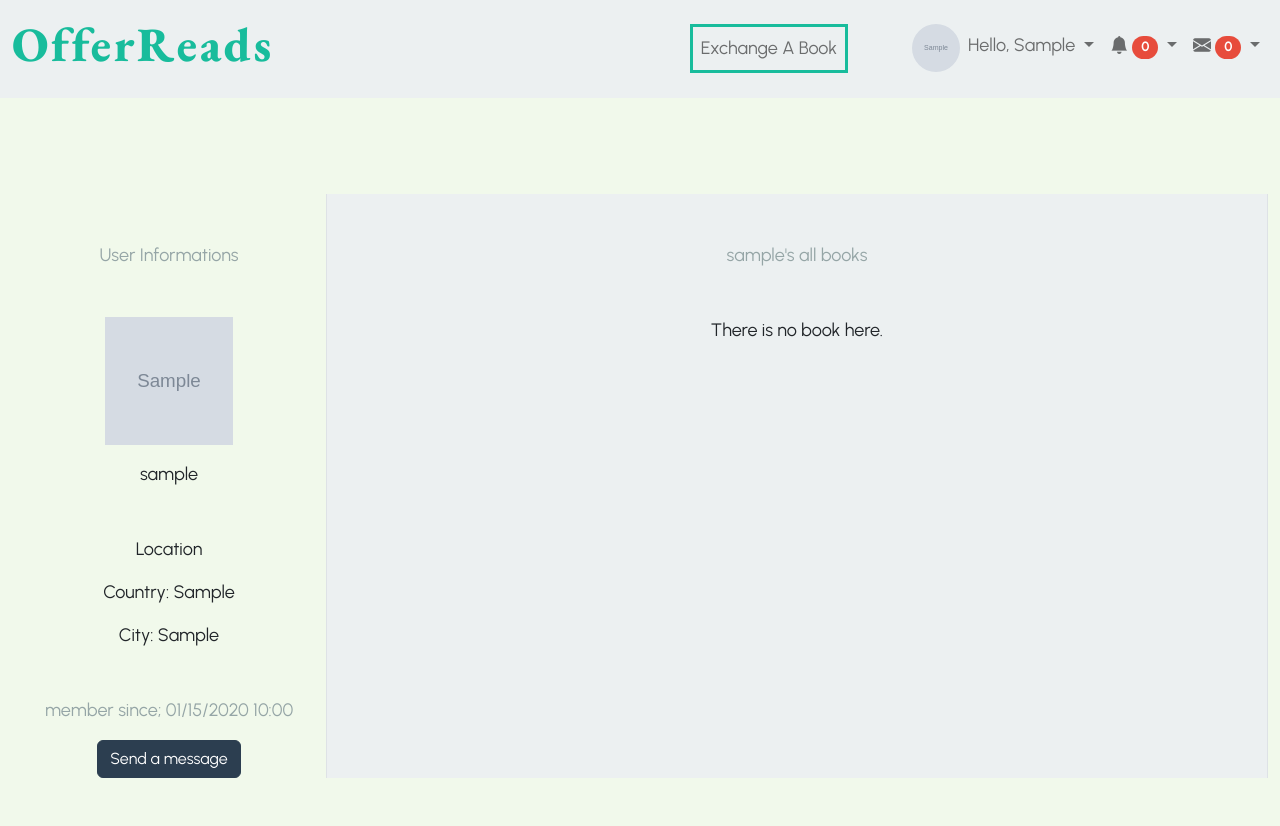
After one commit to levent-86/OfferReads, a Flask app: a page that uses templates/user.html in a window 1280 px wide. The commit adds this page. Run offline with Flask 2, Linux system fonts and the light colour scheme; a user stored in the database is signed in; tables that the repository leaves empty hold one stand-in row (values such as "Sample post"); grey boxes marked "Sample" are stand-in pictures; some libraries are stand-ins or nearby versions.

Commit message:
user.html added, database altered, query fixations
In this commit; false database queries are fixed, sqlite database altered, added POST features in offered.html.

```diff
--- a/app.py
+++ b/app.py
@@ -40,7 +40,7 @@ def index():
     # Redirect to clicked book or user / show all books
     else:
         # Query all available books
-        all_books = db.execute("SELECT (users.id) AS userid, username, (books.id) AS bookid, title, author, condition, image, strftime('%m/%d/%Y %H:%M', books.date) AS date FROM books JOIN users ON books.user_id = users.id INNER JOIN images ON books.id = images.book_id WHERE is_offered = 0 AND is_available = 1 GROUP BY books.id, images.book_id;")
+        all_books = db.execute("SELECT (users.id) AS userid, username, (books.id) AS bookid, title, author, condition, image, strftime('%m/%d/%Y %H:%M', books.date) AS date FROM books JOIN users ON books.user_id = users.id INNER JOIN images ON books.id = images.book_id WHERE is_offered = 0 AND is_available = 1 GROUP BY books.id, images.book_id ORDER BY RANDOM();")
 
         return render_template("index.html", greet=greet_user(), picture=profile_picture(), all_books=all_books)
 
@@ -116,7 +116,7 @@ def book(books_id, books_name):
             if img[i].filename == '':
                 empty_book_id = db.execute("SELECT id FROM books WHERE id = ?;", offerer_book)[0]["id"]
                 db.execute("INSERT INTO images (user_id, book_id) VALUES (?, ?);", session["user_id"], empty_book_id)
-                flash(f"You're successfully offered {user_title.title()} book for {book_details[0]['title'].title()}. You can offer more than one book!")
+                flash(f"You're successfully offered {user_title.title()} book for {book_details[0]['title'].title()} book. You can offer more books!")
                 return redirect(f"/book/{books_id}{books_name}")
 
             # Ensure if input file format is right
@@ -156,7 +156,7 @@ def book(books_id, books_name):
                 db.execute("INSERT INTO images (user_id, book_id, image) VALUES (?, ?, ?);", session["user_id"], book_id, secure)
 
         # Flash the success and redirect to book.html
-        flash(f"You're successfully offered {user_title.title()} book for {book_details[0]['title'].title()}. You can offer more than one book!")
+        flash(f"You're successfully offered {user_title.title()} book for {book_details[0]['title'].title()} book. You can offer more books!")
         return redirect(f"/book/{books_id}{books_name}")
     else:
         # Show user informations of main book owner
@@ -176,13 +176,93 @@ def book(books_id, books_name):
 @app.route("/offered/<int:offered_id><string:offered_name>", methods=["GET", "POST"])
 @login_required
 def offered(offered_id, offered_name):
-    # Display offered books
+    # Display, remove, accept/decline offered books
+
+    # Take previous book in a variable
+    prev_book = db.execute("SELECT books.title, books.id FROM books JOIN offers ON books.id = receiver_book WHERE receiver_book IN (SELECT receiver_book FROM offers WHERE offerer_book = ?) AND books.is_offered = 0 AND books.is_available = 1 GROUP BY books.id;", offered_id)
+
     if request.method == "POST":
-        ...
+        # Collect buttons informations in a variable
+        offer_remove = request.form.get("offer_remove")
+        offer_accept = request.form.get("offer_accept")
+        offer_decline = request.form.get("offer_decline")
+
+        accepted = 1
+
+        # Ensure if remove button points the right book
+        if offer_remove != None and int(offer_remove) != offered_id:
+            flash("Invalid book to remove.")
+            return redirect(f"/offered/{offered_id}{offered_name}")
+
+        # Ensure if accept button points the right book
+        if offer_accept != None and int(offer_accept) != offered_id:
+            flash("Invalid book to accept.")
+            return redirect(f"/offered/{offered_id}{offered_name}")
+
+        # Ensure if decline button points the right book
+        if offer_decline != None and int(offer_decline) != offered_id:
+            flash("Invalid book to decline.")
+            return redirect(f"/offered/{offered_id}{offered_name}")
+
+        # Remove the offered book if button points the right book
+        if offer_remove != None and int(offer_remove) == offered_id:
+            db.execute("UPDATE books SET is_available = 0 WHERE id = ?;", offered_id)
+            flash("Your offer successfully removed.")
+            return redirect(f"/book/{prev_book[0]['id']}{prev_book[0]['title']}")
+
+        # Decline the offered book if button points the right book
+        if offer_decline != None and int(offer_decline) == offered_id:
+            db.execute("UPDATE books SET is_available = 0, is_accepted = ? WHERE id = ?;", -abs(accepted), offered_id)
+            flash("Offer rejected.")
+            return redirect(f"/book/{prev_book[0]['id']}{prev_book[0]['title']}")
+
+        # Accept the offered book if button points the right book
+        if offer_accept != None and int(offer_accept) == offered_id:
+
+            # Query the all informations about offeror and offeree
+            offerer_informations = db.execute("SELECT username, fname, lname, address, phone, country, city FROM users WHERE id IN (SELECT offerer FROM offers WHERE offerer_book = ?);", offered_id)
+            o_fname = offerer_informations[0]["fname"]
+            o_lname = offerer_informations[0]["lname"]
+            o_address = offerer_informations[0]["address"]
+            o_phone = offerer_informations[0]["phone"]
+            receiver_informations = db.execute("SELECT fname, lname, address, phone, country, city FROM users WHERE id IN (SELECT receiver FROM offers WHERE offerer_book = ?);", offered_id)
+            r_fname = receiver_informations[0]["fname"]
+            r_lname = receiver_informations[0]["lname"]
+            r_address = receiver_informations[0]["address"]
+            r_phone = receiver_informations[0]["phone"]
+
+
+            # Update the accepted book and make it unavailable
+            db.execute("UPDATE books SET is_available = 0, is_accepted = ? WHERE id = ?;", accepted, offered_id)
+            # Update the other offered books are not accepted and make them unavailable
+            db.execute("UPDATE books SET is_available = 0, is_accepted = ? WHERE id IN (SELECT receiver_book FROM offers WHERE offerer_book = ?) AND is_available = 1;", -abs(accepted), offered_id)
+            # Update the main book and make it unavailable
+            db.execute("UPDATE books SET is_available = 0 WHERE id IN (SELECT receiver_book FROM offers WHERE offerer_book = ?) AND is_available = 1 AND is_offered = 0;", offered_id)
+
+
+            # Send contact information to each other via message between the offeror and the offeree
+            if o_fname and o_lname and o_address and o_phone and r_fname and r_lname and r_address and r_phone:
+                # Query the offeror and offeree's user id
+                sender = db.execute("SELECT receiver FROM offers WHERE offerer_book = ?", offered_id)[0]["receiver"]
+                receiver = db.execute("SELECT offerer FROM offers WHERE offerer_book = ?", offered_id)[0]["offerer"]
+                # Query the offeror and offeree's book titles
+                sender_book = db.execute("SELECT title FROM books WHERE id IN (SELECT receiver_book FROM offers WHERE offerer_book = ?)", offered_id)[0]["title"]
+                receiver_book = db.execute("SELECT title FROM books WHERE id IN (SELECT offerer_book FROM offers WHERE offerer_book = ?)", offered_id)[0]["title"]
+                # Create an auto message to send each other
+                sender_message = f"Hello, {o_fname.title()}! I accepted the \"{receiver_book.title()}\" book you offered me for my \"{sender_book.title()}\" book.\nHere is my contact informations to book exchange:\nMy Address: {r_address.title()}, {receiver_informations[0]['city'].title()} / {receiver_informations[0]['country'].title()} \nMy phone number: {r_phone}\n{r_fname.title()} {r_lname.title()}"
+                receiver_message = f"Hello, {r_fname.title()}! Great news! Let's exchange the books.\n Here is my contact informations to book exchange:\nMy Address: {o_address.title()}, {offerer_informations[0]['city'].title()} / {offerer_informations[0]['country'].title()} \nMy phone number: {o_phone}\n{o_fname.title()} {o_lname.title()}"
+                # INSERT the message in the database
+                db.execute("INSERT INTO messages (sender, receiver, message) VALUES (?, ?, ?);", sender, receiver, sender_message)
+                db.execute("INSERT INTO messages (sender, receiver, message) VALUES (?, ?, ?);", receiver, sender, receiver_message)
+
+                # Flash the success and redirect user
+                flash("Congratulations! Don't forget to check your inbox!")
+                return redirect("/")
+            else:
+                # Flash the success and redirect user
+                flash("Congratulations! Please contact the offeror.")
+                return redirect(f"/user/{offerer_informations[0]['username']}")
     else:
-        # Take previous book's name in a variable
-        prev_book_name = db.execute("SELECT books.title, books.id FROM books JOIN offers ON books.id = receiver_book WHERE receiver_book IN (SELECT receiver_book FROM offers WHERE offerer_book = ?) AND books.is_offered = 0 AND books.is_available = 1 GROUP BY books.id;", offered_id)[0]["title"]
-
         # Offerer user informations
         offerer_user = db.execute("SELECT users.id, username, country, city, picture, strftime('%m/%d/%Y %H:%M', users.date) AS date FROM users JOIN offers ON users.id = offers.offerer WHERE offers.offerer_book = ?;", offered_id)
 
@@ -192,15 +272,22 @@ def offered(offered_id, offered_name):
         # Offered book's images
         book_images = db.execute("SELECT * FROM images WHERE book_id = ?;", offered_id)
 
-        return render_template("offered.html", greet=greet_user(), picture=profile_picture(), offered_name=offered_name, prev_book_name=prev_book_name, offerer_user=offerer_user, offerer_book=offerer_book, book_images=book_images)
+        return render_template("offered.html", greet=greet_user(), picture=profile_picture(), offered_id=offered_id, offered_name=offered_name, prev_book=prev_book, offerer_user=offerer_user, offerer_book=offerer_book, book_images=book_images)
 
 
 
 @app.route("/user/<username>")
 @login_required
 def user(username):
-    # Book display and offer button
-    return render_template("user.html", greet=greet_user(), picture=profile_picture())
+    # User and book informations, message send button
+
+    # Query the user informations
+    user = db.execute("SELECT id, username, country, city, picture, strftime('%m/%d/%Y %H:%M', users.date) AS date FROM users WHERE username = ?", username)
+
+    # Query the user's books
+    books = db.execute("SELECT (books.id) AS id, title, author, condition, strftime('%m/%d/%Y %H:%M', books.date) AS date, image FROM books JOIN images ON books.id = images.book_id WHERE books.user_id IN (SELECT id FROM users WHERE username = ?) AND is_offered = 0 AND is_available = 1 GROUP BY books.id;", username)
+
+    return render_template("user.html", greet=greet_user(), picture=profile_picture(), user=user, books=books)
 
 
 
@@ -629,28 +716,8 @@ def mybooks():
         return redirect("/mybooks")
 
     else:
-        # Create an empty list to make it a list of dict
-        books = []
-
-        # Query for user's books
-        user_books = db.execute("SELECT * FROM books WHERE user_id = ? AND is_offered = 0 AND is_available = 1", session["user_id"])
-
-        # Iterate over all user's books
-        for i in range(len(user_books)):
-            # Collect user's book data
-            book_data = db.execute("SELECT id, title, author, condition, strftime('%m/%d/%Y %H:%M', date) AS date FROM books WHERE user_id = ?;", session["user_id"])[i]
-            # Collect user's image data
-            image_data = db.execute("SELECT image FROM images WHERE user_id = ? AND book_id = ?;", session["user_id"], book_data["id"])
-
-            # save as None if there's no any image
-            if len(image_data) > 0:
-                images = image_data[0]
-            else:
-                images = {'image': None}
-
-            # Save all informations in book list
-            book_data.update(images)
-            books.append(dict(book_data))
+        # Query the user's all available books
+        books = db.execute("SELECT (books.id) AS bookid, books.user_id, title, author, condition, image, strftime('%m/%d/%Y %H:%M', books.date) AS date FROM books INNER JOIN images ON books.id = images.book_id WHERE is_offered = 0 AND is_available = 1 AND books.user_id = ? GROUP BY books.id, images.book_id;", session["user_id"])
         return render_template("mybooks.html", greet=greet_user(), picture=profile_picture(), book_data=books)
 
 
--- a/templates/index.html
+++ b/templates/index.html
@@ -36,7 +36,7 @@
                             {% if book["condition"] != None %}
                                 <p class="card-text">Condition: {{ book["condition"].title() }}</p>
                             {% endif %}
-                            <a href="#"><p class="card-text">{{ book["username"] }}</p></a>
+                            <a href="{{ url_for('user', username=book.username) }}"><p class="card-text">{{ book["username"] }}</p></a>
                         </div>
                         <div class="card-footer">
                             <small class="text-muted">{{ book["date"] }}</small>
--- /dev/null
+++ b/templates/user.html
@@ -0,0 +1,64 @@
+{% extends "layout.html" %}
+
+{% block title %}
+    User - {{ user[0]["username"] }}
+{% endblock %}
+
+{% block main %}
+    <div class="container-fluid mt-5 book-container">
+        <div class="row">
+            <!-- Show user informations -->
+            <div class="col-sm-3">
+                <p class="mt-5 text-muted">User Informations</p>
+                <div class="mt-5">
+                    {% if user[0]['picture'] != None %}
+                        <img src="../static/pictures/{{ user[0]['id'] }}/pp/{{ user[0]['picture'] }}" style="width: 8rem; height: 8rem;" alt="profile picture">
+                    {% else %}
+                        <img src="../static/person-circle.svg" style="width: 8rem; height: 8rem; opacity: .5;" alt="profile picture">
+                    {% endif %}
+                    <p class="mt-3">{{ user[0]['username'] }}</p>
+                    <p class="mt-5">Location</p>
+                    <p>Country: {{ user[0]['country'].title() }}</p>
+                    <p>City: {{ user[0]['city'].title() }}</p>
+                    <p class="text-muted mt-5">member since; {{ user[0]['date'] }}</p>
+                    <a class="btn btn-primary" href="#">Send a message</a>
+                </div>
+            </div>
+
+            <!-- Show user's books -->
+            <div class="col-sm-9 bg-light border border-primary-subtle border-top-0 border-bottom-0">
+                <p class="mt-5 text-muted">{{ user[0]["username"] }}'s all books</p>
+                <div class="d-flex flex-row flex-wrap justify-content-around align-items-center mt-5">
+                    {% if books != None %}
+                        {% for book in books %}
+                            <div class="card-deck bg-white">
+                                <div class="card mb-4" style="width: 18rem; height: 36rem;" >
+                                    {% if book["image"] != None %}
+                                        <a href="{{ url_for('book', books_id=book.id, books_name=book.title) }}"><img class="card-img-top" src="../static/pictures/{{ user[0]['id'] }}/bp/{{ book['image'] }}" alt="Card image" style="height: 18rem; width: 18rem; object-fit: cover;"></a>
+                                    {% else %}
+                                        <a href="{{ url_for('book', books_id=book.id, books_name=book.title) }}"><img class="card-img-top" src="../static/book-circle.svg" alt="Card image" style="height: 18rem; width: 18rem; object-fit: cover; opacity: .5;"></a>
+                                    {% endif %}
+                                    <div class="card-body">
+                                        <h5 class="card-title">{{ book["title"].title() }}</h5>
+                                        <p class="card-text">{{ book["author"].title() }}</p>
+                                        {% if book["condition"] != None %}
+                                            <p class="card-text">Condition: {{ book["condition"].title() }}</p>
+                                        {% else %}
+                                            <p class="card-text">No condition information</p>
+                                        {% endif %}
+                                    </div>
+                                    <div class="card-footer">
+                                        <small class="text-muted">{{ book["date"] }}</small>
+                                    </div>
+                                </div>
+                            </div>
+                    {% else %}
+                            <p>There is no book here.</p>
+                        {% endfor %}
+                    {% endif %}
+                </div>
+            </div>
+
+        </div>
+    </div>
+{% endblock %}
```
Also changed, not shown: templates/book.html (+5 -5 lines), templates/mybooks.html (+9 -9 lines), templates/offered.html (+23 -6 lines), exchange.db.
